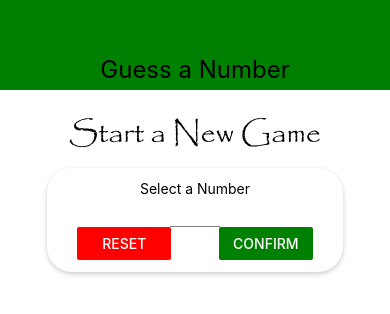
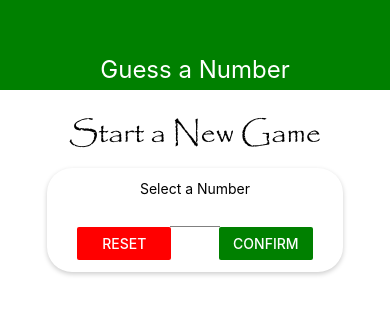
Before and after one commit to kennotfindsymbol/Mobile-Game, a React Native app: screen / in a window 390 px wide. Shown: the top 314 px of the page. Built offline with nearby package versions, Linux system fonts and the light colour scheme.

Commit message:
Add platform-specific styling to Header

```diff
--- a/components/Header.js
+++ b/components/Header.js
@@ -1,5 +1,5 @@
 import React from "react";
-import { View, Text, StyleSheet } from "react-native";
+import { View, Text, StyleSheet, Platform } from "react-native";
 
 import Colors from "../constants/colors";
 
@@ -18,10 +18,13 @@ const styles = StyleSheet.create({
     paddingTop: 48,
     justifyContent: "center",
     alignItems: "center",
-    backgroundColor: Colors.primary,
+    backgroundColor: Platform.OS === "ios" ? "white" : Colors.primary,
+    borderBottomWidth: Platform.OS === "ios" ? 1 : 0,
+    borderBottomColor: Platform.OS === "ios" ? "#ccc" : "transparent",
   },
   headerText: {
     fontSize: 24,
+    color: Platform.OS === "ios" ? Colors.primary : "white",
   },
 });
 
```
